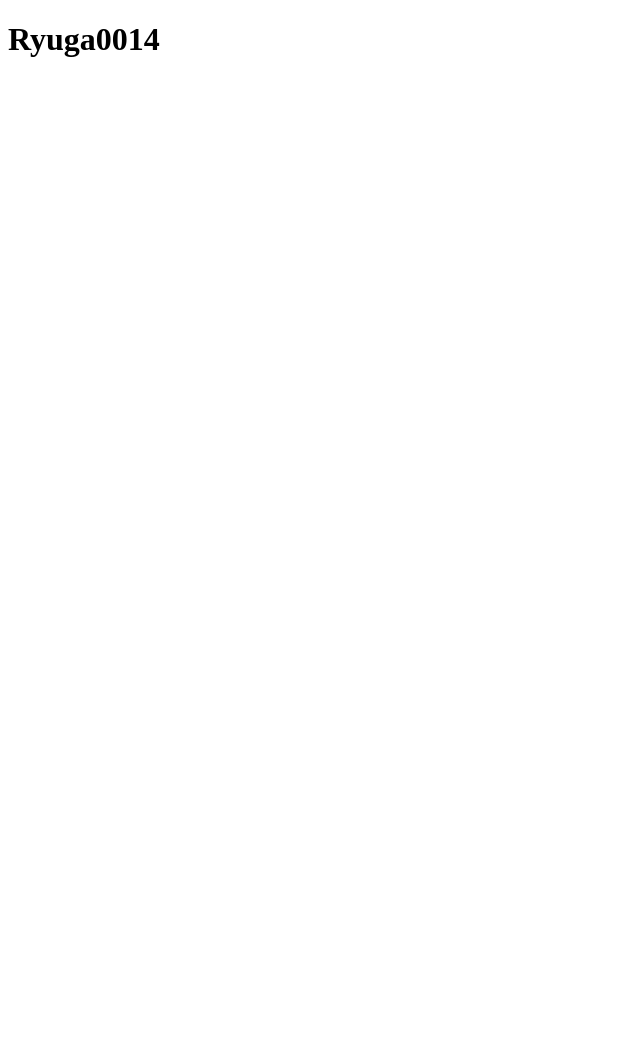
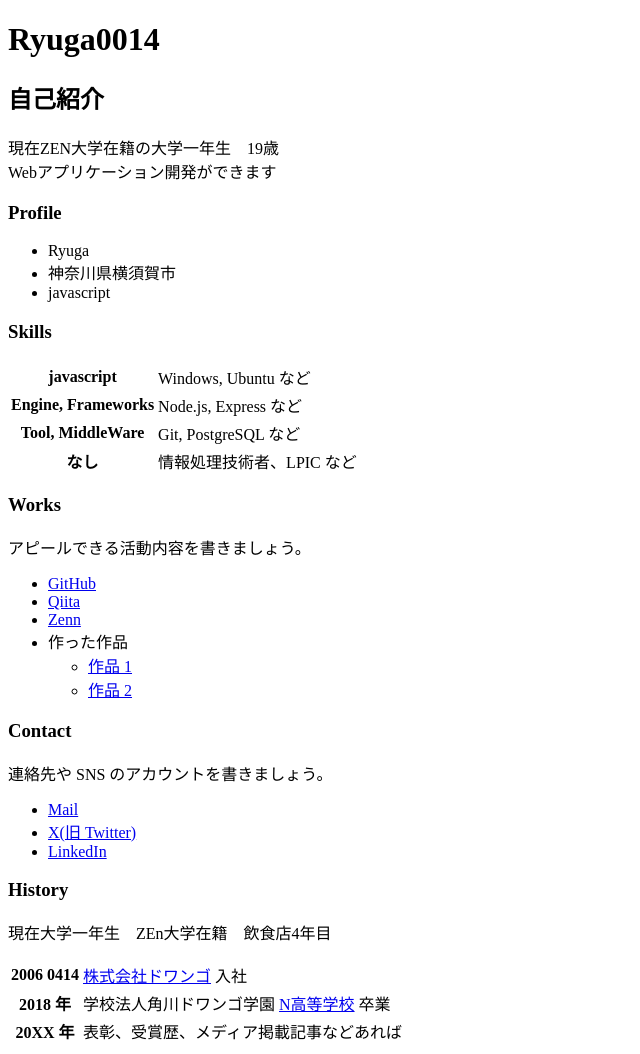
Before and after one commit to Ryuga0014/Ryuga0014.github.io, a plain HTML site: page index.html in a window 1280 px wide. Shown: the whole page, without its empty margins (0-640 px from the left). Before the commit the page ends 800 px from the top, so only its background shows below. Drawn offline with Linux system fonts and the light colour scheme.

Commit message:
ポートフォリオに必要な情報を追加

```diff
--- a/index.html
+++ b/index.html
@@ -8,4 +8,77 @@
   <body>
     <h1>Ryuga0014</h1>
   </body>
+
+    <h2>自己紹介</h2>
+    <p>
+      現在ZEN大学在籍の大学一年生　19歳<br>
+      Webアプリケーション開発ができます
+    </p>
+
+    <h3>Profile</h3>
+    <ul>
+      <li>Ryuga</li>
+      <li>神奈川県横須賀市　</li>
+      <li>  javascript</li>
+    </ul>
+
+    <h3>Skills</h3>
+    <table>
+      <tr>
+        <th>javascript</th>
+        <td>Windows, Ubuntu など</td>
+      </tr>
+      <tr>
+        <th>Engine, Frameworks</th>
+        <td>Node.js, Express など</td>
+      </tr>
+      <tr>
+        <th>Tool, MiddleWare</th>
+        <td>Git, PostgreSQL など</td>
+      </tr>
+      <tr>
+        <th>なし</th>
+        <td>情報処理技術者、LPIC など</td>
+      </tr>
+    </table>
+
+    <h3>Works</h3>
+    <p>アピールできる活動内容を書きましょう。</p>
+    <ul>
+      <li><a href="https://github.com/">GitHub</a></li>
+      <li><a href="https://qiita.com/">Qiita</a></li>
+      <li><a href="https://zenn.dev/">Zenn</a></li>
+      <li>
+        作った作品
+        <ul>
+          <li><a href="https://example.com/">作品 1</a></li>
+          <li><a href="https://example.com/">作品 2</a></li>
+        </ul>
+      </li>
+    </ul>
+
+    <h3>Contact</h3>
+    <p>連絡先や SNS のアカウントを書きましょう。</p>
+    <ul>
+      <li><a href="mailto:name@example.com">Mail</a></li>
+      <li><a href="https://twitter.com/n_yobikou">X(旧 Twitter)</a></li>
+      <li><a href="https://www.linkedin.com/">LinkedIn</a></li>
+    </ul>
+
+    <h3>History</h3>
+    <p>現在大学一年生　ZEn大学在籍　飲食店4年目</p>
+    <table>
+      <tr>
+        <th>2006 0414</th>
+        <td><a href="https://dwango.co.jp/">株式会社ドワンゴ</a> 入社</td>
+      </tr>
+      <tr>
+        <th>2018 年</th>
+        <td>学校法人角川ドワンゴ学園 <a href="https://nnn.ed.jp/">N高等学校</a> 卒業</td>
+      </tr>
+      <tr>
+        <th>20XX 年</th>
+        <td>表彰、受賞歴、メディア掲載記事などあれば</td>
+      </tr>
+    </table>
 </html>
```
